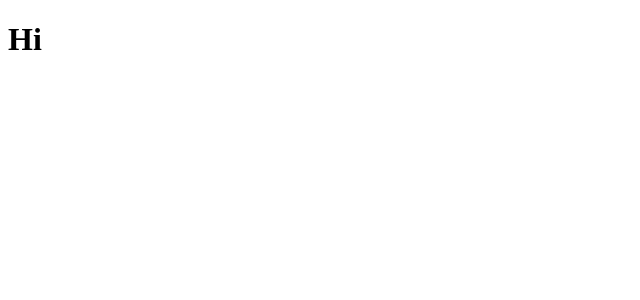
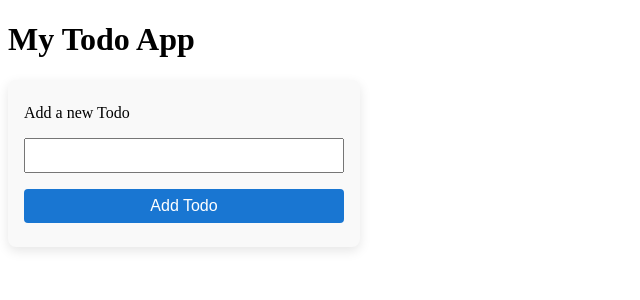
Before and after one commit to imudasirali/react-hands-on-learning, a React (Vite) app: page / in a window 1280 px wide. Shown: the top 300 px of the page, without its empty margins (0-640 px from the left). Built offline with nearby package versions, Linux system fonts and the light colour scheme.

Commit message:
LDT-1108: todo app exercise

```diff
--- a/src/App.jsx
+++ b/src/App.jsx
@@ -1,6 +1,62 @@
+import { useState } from "react";
+import "./style.css";
+import { SingleTodoItem } from "./components/SingleTodoItem";
+
 function App() {
+  const [newTodo, setNewTodo] = useState("");
+  const [todoList, setTodoList] = useState([]);
 
-  return <h1>Hi</h1>
+  function addNewTodo() {
+    if (newTodo == "") return;
+    setTodoList((currentState) => {
+      return [
+        ...currentState,
+        { name: newTodo, completed: false, id: crypto.randomUUID() },
+      ];
+    });
+  }
+
+  function toggleChecked(todoId, completed) {
+    setTodoList((currentState) => {
+      return currentState.map((todo) => {
+        if (todo.id === todoId) return { ...todo, completed };
+        return todo;
+      });
+    });
+  }
+
+  function deleteTodo(todoId) {
+    setTodoList((currentState) => {
+      return currentState.filter((todo) => todo.id != todoId);
+    });
+  }
+  return (
+    <>
+      <h1>My Todo App</h1>
+      <ul id="list">
+        {todoList.map((todo) => {
+          return (
+            <SingleTodoItem
+              key={todo.id}
+              {...todo}
+              toggleChecked={toggleChecked}
+              deleteTodo={deleteTodo}
+            />
+          );
+        })}
+      </ul>
+      <div id="new-todo-form">
+        <label htmlFor="todo-inout">Add a new Todo</label>
+        <input
+          type="text"
+          value={newTodo}
+          onChange={(e) => setNewTodo(e.target.value)}
+          id="todo-input"
+        />
+        <button onClick={addNewTodo}>Add Todo</button>
+      </div>
+    </>
+  );
 }
 
-export default App
+export default App;
--- /dev/null
+++ b/src/components/SingleTodoItem.jsx
@@ -0,0 +1,24 @@
+export function SingleTodoItem({
+  id,
+  name,
+  completed,
+  toggleChecked,
+  deleteTodo,
+}) {
+  return (
+    <li className="list-item">
+      <label className="list-item-label">
+        <input
+          checked={completed}
+          type="checkbox"
+          data-list-item-checkbox
+          onChange={(e) => toggleChecked(id, e.target.checked)}
+        />
+        <span data-list-item-text>{name}</span>
+      </label>
+      <button data-button-delete onClick={() => deleteTodo(id)}>
+        Delete
+      </button>
+    </li>
+  );
+}
--- /dev/null
+++ b/src/style.css
@@ -0,0 +1,84 @@
+#new-todo-form {
+    display: flex;
+    flex-direction: column;
+    max-width: 320px;
+    padding: 1rem;
+    background-color: #f9f9f9;
+    border-radius: 8px;
+    box-shadow: 0 4px 12px rgba(0, 0, 0, 0.1);
+    transition: all 0.3s ease;
+}
+
+#new-todo-form>* {
+    margin: 0.5rem 0;
+}
+
+#todo-input {
+    padding: 0.5rem;
+}
+
+#list {
+    padding: 0;
+    margin-top: 1rem;
+}
+
+.list-item {
+    list-style: none;
+    display: flex;
+    align-items: center;
+    padding: 0.5rem 0.75rem;
+    border-radius: 6px;
+    transition: background-color 0.3s ease;
+}
+
+.list-item:hover {
+    background-color: #f0f0f5;
+}
+
+.list-item-label:hover,
+[data-list-item-checkbox]:hover {
+    cursor: pointer;
+}
+
+.list-item-label:hover>[data-list-item-text] {
+    color: #555;
+    text-decoration: line-through;
+}
+
+[data-list-item-checkbox]:checked~[data-list-item-text] {
+    text-decoration: line-through;
+    color: #aaa;
+}
+
+[data-button-delete],
+[data-button-edit] {
+    margin-left: 0.5rem;
+    background-color: #e0e0e0;
+    border: none;
+    color: #666;
+    border-radius: 4px;
+    padding: 0.25rem 0.5rem;
+    font-size: 0.9rem;
+    transition: background-color 0.3s ease, color 0.3s ease;
+}
+
+[data-button-delete]:hover,
+[data-button-edit]:hover {
+    background-color: #d32f2f;
+    color: #fff;
+}
+
+button {
+    cursor: pointer;
+    background-color: #1976d2;
+    color: #fff;
+    border: none;
+    padding: 0.5rem 1rem;
+    border-radius: 4px;
+    font-size: 1rem;
+    transition: background-color 0.3s ease;
+}
+
+button:hover {
+    background-color: #1565c0;
+}
```
